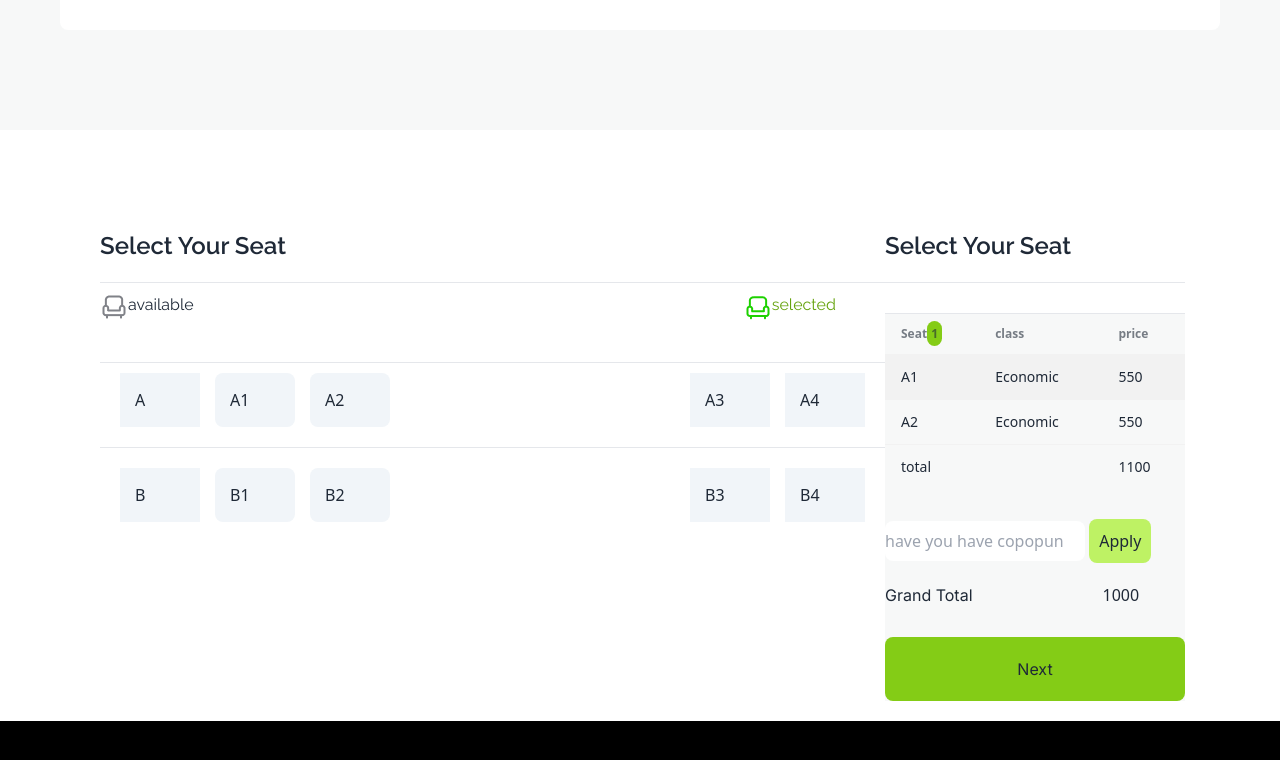
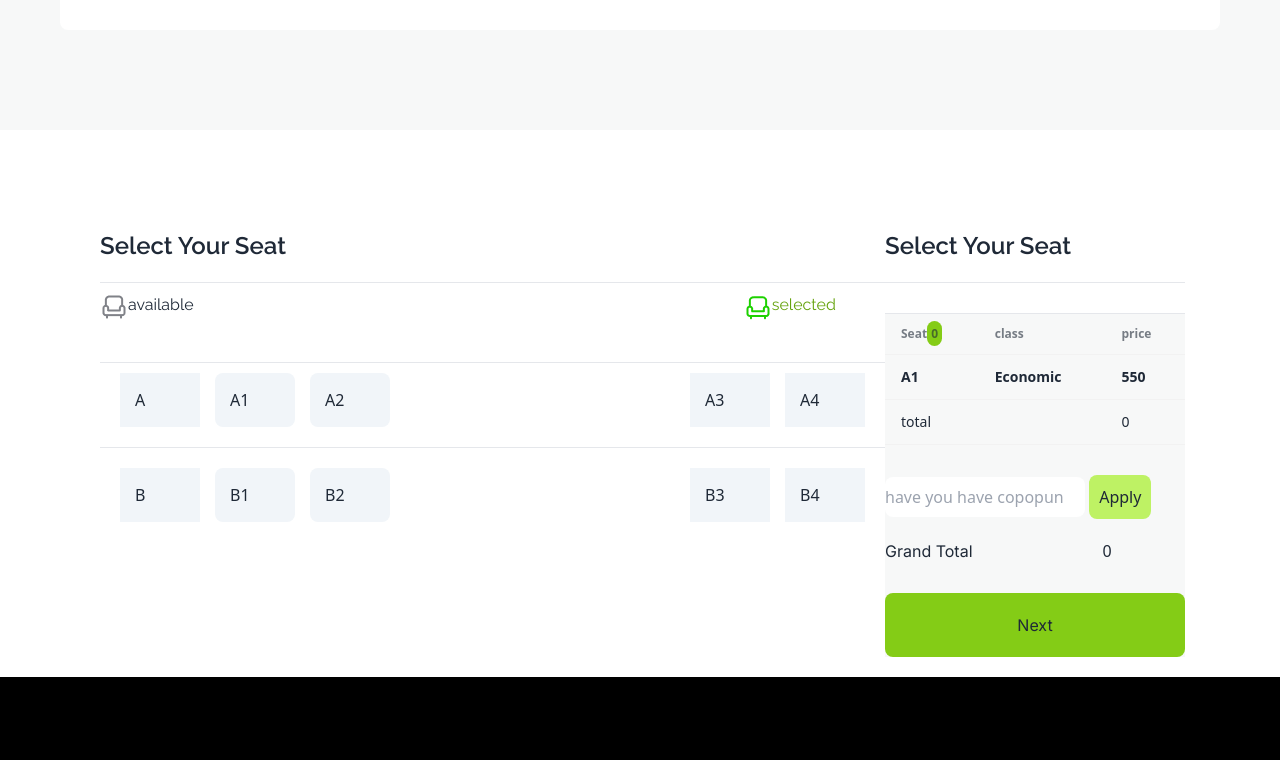
Before and after one commit to Isratjahan6898/ticket-webpage, a plain HTML site: page index.html in a window 1280 px wide. Both pictures are taken after a click on the element "A1". Shown: the part 1806-2566 px from the top of the page. Drawn offline with nearby package versions, Linux system fonts and the light colour scheme.

Commit message:
finish append child

```diff
--- a/index.html
+++ b/index.html
@@ -31,7 +31,7 @@
 </style>
 </head>
 <body>
-    <header class="lg:mx-[50px] mt-[40px]">
+    <header id="header-div" class="lg:mx-[50px] mt-[40px]">
         <nav>
             <div class="navbar font-raleway bg-base-100">
                 <div class="navbar-start">
@@ -125,7 +125,7 @@
 
     </header>
 
-    <main>
+    <main id="main-div">
 
 
         <h1 class="text-center font-inter font-bold	text-6xl	mb-[30px]">Best Offer For You</h1>
@@ -272,26 +272,26 @@
     <div class="flex flex-col lg:flex-row gap-[50px] lg:gap-[300px] mx-[20px] mb-[20px] mt-[10px]">
       <div class="flex  gap-[15px] ">
         <div class="bg-slate-100 w-[80px]	p-[15px]">A</div>
-      <div id="bg-change" class="select-btn bg-slate-100 w-[80px] rounded-lg p-[15px]	">A1</div>
-      <div id="bg-change" class="select-btn bg-slate-100 w-[80px] rounded-lg p-[15px]	">A2</div>
+      <div id="A1"  class="select-btn  bg-slate-100 w-[80px] rounded-lg p-[15px]	">A1</div>
+      <div id="A2"  class="select-btn bg-slate-100 w-[80px] rounded-lg p-[15px]	">A2</div>
       </div>
 
       <div class="flex gap-[15px]">
-        <div id="bg-change" class="select-btn bg-slate-100 w-[80px] p-[15px]">A3</div>
-      <div id="bg-change" class="select-btn bg-slate-100 w-[80px] p-[15px]">A4</div>
+        <div id="A3" class="select-btn bg-slate-100 w-[80px] p-[15px]">A3</div>
+      <div id="A4" class="select-btn bg-slate-100 w-[80px] p-[15px]">A4</div>
       </div>
     </div>
     <hr>
     <div class="flex flex-col lg:flex-row gap-[50px] lg:gap-[300px] mx-[20px] mt-[20px]">
       <div class="flex gap-[15px] ">
         <div class="bg-slate-100 w-[80px]	p-[15px]">B</div>
-      <div id="bg-change" class="select-btn bg-slate-100 w-[80px] rounded-lg p-[15px]	">B1</div>
-      <div id="bg-change" class="select-btn bg-slate-100 w-[80px] rounded-lg p-[15px]	">B2</div>
+      <div id="B1" class="select-btn bg-slate-100 w-[80px] rounded-lg p-[15px]	">B1</div>
+      <div id="B2" class="select-btn bg-slate-100 w-[80px] rounded-lg p-[15px]	">B2</div>
       </div>
 
       <div class="flex gap-[15px]">
-        <div id="bg-change" class="select-btn bg-slate-100 w-[80px] p-[15px]">B3</div>
-      <div id="bg-change" class="select-btn bg-slate-100 w-[80px] p-[15px]">B4</div>
+        <div id="B3" class="select-btn bg-slate-100 w-[80px] p-[15px]">B3</div>
+      <div id="B4" class="select-btn bg-slate-100 w-[80px] p-[15px]">B4</div>
       </div>
     </div>
 
@@ -311,30 +311,20 @@
               <th>price</th>
             </tr>
           </thead>
-          <tbody>
+          <tbody id="select-container">
             <!-- row 1 -->
-            <tr class="bg-base-200">
 
-              <td>A1</td>
-              <td>Economic</td>
-              <td>550</td>
-            </tr>
-            <!-- row 2 -->
-            <tr>
-
-              <td>A2</td>
-              <td>Economic</td>
-              <td>550</td>
-            </tr>
             <hr>
-            <td>total</td>
-            <td></td>
-            <td>1100</td>
 
 
           </tbody>
+
+          <td>total</td>
+            <td></td>
+            <td><span>0</span></td>
+
         </table>
-        <div class="mt-[30px] mb-[20px]">
+        <div  class="mt-[30px] mb-[20px]">
           <input type="text" name="" class="w-[200px] h-[40px] rounded-lg" id="" placeholder="have you have copopun">
         <button class="bg-lime-300	p-[10px] rounded-lg">Apply</button>
 
@@ -342,12 +332,9 @@
 
         <div class="flex gap-[130px]">
           <h1 class="font-inter">Grand Total</h1>
-          <p>1000</p>
+          <p><span>0</span></p>
         </div>
-
-
-
-      </div>
+ </div>
        <div class="mt-[30px] mb-[20px]">
     <button onclick="showDivElement()" class=" w-[200px] lg:w-[300px] font-inter rounded-lg p-[20px] bg-lime-500">Next</button>
   </div>
@@ -360,6 +347,13 @@
 
 </div>
 
+
+
+
+
+
+    </main>
+
     <div id="showDiv" class="w-[750px] h-[480px] mx-[300px] mb-[200px] rounded-sm border-black	mt-[100px] hidden">
       <img src="images/success.png" class="ml-[320px]" alt="">
       <h1 class="text-center mt-[20px] font-bold	text-2xl font-raleway	text-lime-600	">Success</h1>
@@ -371,10 +365,7 @@
 
 
 
-
-
-    </main>
-<footer class="bg-black py-[20px]">
+<footer id="footer-div" class="bg-black py-[20px]">
   <footer class=" mx-[50px] lg:mx-[100px] mt-[130px]">
     <div class="flex flex-col lg:flex-row justify-between mb-[40px]">
       <div>
--- a/js/dom.js
+++ b/js/dom.js
@@ -1,25 +1,36 @@
-const allseat = document.getElementsByClassName('select-btn');
- let totalSeat = 8;
- let addSeat= 0;
+const allDiv= document.getElementsByClassName('select-btn');
 
- for(const seat of allseat){
+for(const div of allDiv){
+   div.addEventListener("click", function(event){
+    const seat = event.target.innerText;
+    const seatClass='Economic';
+    const price = 550;
+    const selectedContainer = document.getElementById("select-container");
+    const tr = document.createElement("tr");
 
-    seat.addEventListener('click', function(e){
-        totalSeat=totalSeat-1;
-        addSeat=addSeat+1;
-        document.getElementById("minus-seat").innerText=totalSeat;
-        document.getElementById("add-seat").innerText=addSeat;
+    const th1= document.createElement("th");
+    const th2= document.createElement("th");
+    const th3= document.createElement("th");
+
+    th1.innerText = seat;
+    th2.innerText= seatClass;
+    th3.innerText = price;
+    tr.appendChild(th1);
+    tr.appendChild(th2);
+    tr.appendChild(th3);
+    selectedContainer.appendChild(tr);
+
+   })
+}
 
 
 
 
 
-    })
- }
-
-function showDivElement(){
-    const showSection =document.getElementById('showDiv');
-    showSection.classList.remove('hidden');
 
 
+function getConvertValue(id){
+    const seat =document.getElementById(id).innerText;
+    const convertedSeat = parseInt(seat);
+    return convertedSeat;
 }
```
